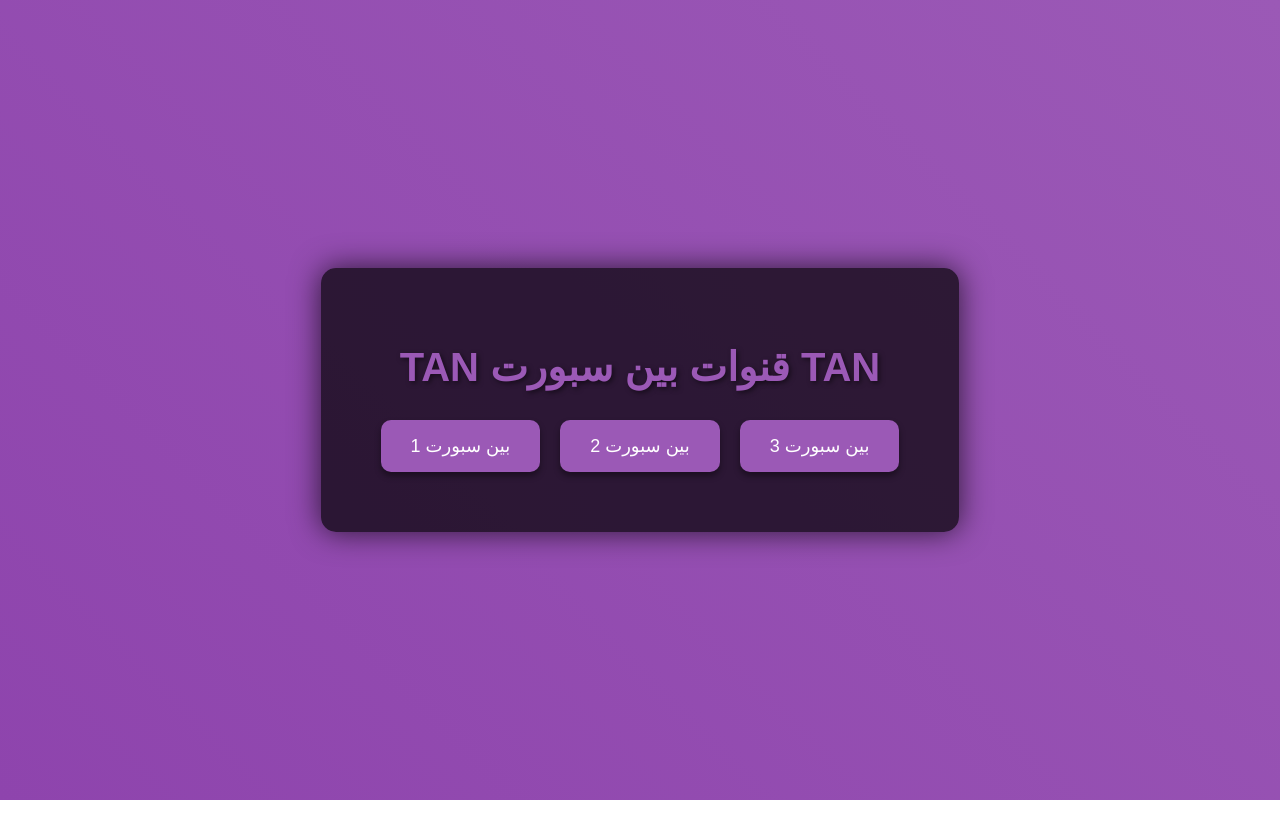
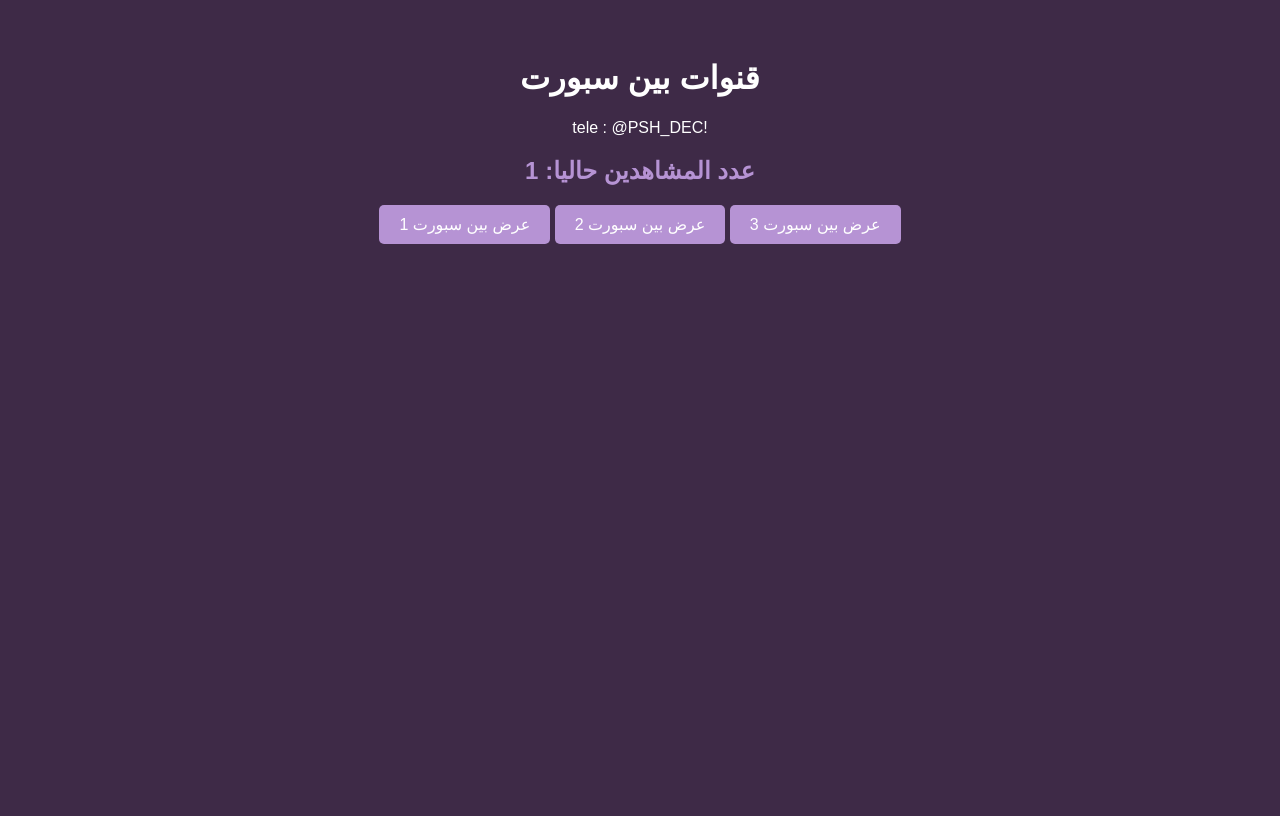
Before and after one commit to Ajsi56qn/TAN_SPORT, a plain HTML site: page index.html in a window 1280 px wide. Drawn offline with Linux system fonts and the light colour scheme.

Commit message:
Update index.html

```diff
--- a/index.html
+++ b/index.html
@@ -3,158 +3,95 @@
 <head>
     <meta charset="UTF-8">
     <meta name="viewport" content="width=device-width, initial-scale=1.0">
-    <title>قنوات بين سبورت</title>
+    <title>عدد المشاهدين - بين سبورت</title>
     <style>
         body {
-            font-family: 'Arial', sans-serif;
-            background-color: #1a1a1a;
+            font-family: Arial, sans-serif;
+            background-color: #3e2a47;
             color: white;
             text-align: center;
-            margin: 0;
-            padding: 0;
-            height: 100vh;
-            display: flex;
-            justify-content: center;
-            align-items: center;
-            animation: backgroundAnimation 15s infinite alternate;
+            padding: 30px;
         }
-
-        @keyframes backgroundAnimation {
-            0% {
-                background: linear-gradient(45deg, #6a11cb, #2575fc);
-            }
-            50% {
-                background: linear-gradient(45deg, #8e44ad, #9b59b6);
-            }
-            100% {
-                background: linear-gradient(45deg, #9b59b6, #8e44ad);
-            }
+        #viewerCount {
+            font-size: 24px;
+            font-weight: bold;
+            margin-top: 20px;
+            color: #B693D4; /* اللون البنفسجي بين سبورت */
         }
-
-        .container {
-            text-align: center;
-            background: rgba(0, 0, 0, 0.7);
-            padding: 50px;
-            border-radius: 15px;
-            box-shadow: 0 0 30px rgba(0, 0, 0, 0.7);
-            transition: all 0.5s ease;
-        }
-
-        .container:hover {
-            box-shadow: 0 0 50px rgba(255, 255, 255, 0.7);
-            transform: scale(1.05);
-        }
-
-        h1 {
-            color: #9b59b6;
-            font-size: 40px;
-            margin-bottom: 20px;
-            text-shadow: 2px 2px 5px rgba(0, 0, 0, 0.5);
-            animation: slideIn 1.5s ease-out;
-        }
-
-        @keyframes slideIn {
-            from {
-                transform: translateY(-50px);
-                opacity: 0;
-            }
-            to {
-                transform: translateY(0);
-                opacity: 1;
-            }
-        }
-
-        .btn {
-            background-color: #9b59b6;
+        .button {
+            background-color: #B693D4;
             color: white;
             border: none;
-            padding: 15px 30px;
-            font-size: 18px;
-            border-radius: 10px;
+            padding: 10px 20px;
+            font-size: 16px;
             cursor: pointer;
-            margin: 10px;
+            margin-top: 20px;
+            border-radius: 5px;
             transition: all 0.3s ease;
-            box-shadow: 0 4px 6px rgba(0, 0, 0, 0.4);
         }
-
-        .btn:hover {
-            background-color: #8e44ad;
-            transform: scale(1.1);
-            box-shadow: 0 8px 12px rgba(0, 0, 0, 0.6);
+        .button:hover {
+            background-color: #9c61a0;
         }
-
-        .btn:active {
-            transform: scale(0.95);
-        }
-
         iframe {
             width: 100%;
             height: 500px;
+            border: none;
+            margin-top: 30px;
             border-radius: 10px;
-            margin-top: 20px;
-            transition: all 0.5s ease;
-            display: none;
-            opacity: 0;
-        }
-
-        .active {
-            display: block;
-            opacity: 1;
-        }
-
-        .fade-in {
-            animation: fadeIn 2s forwards;
-        }
-
-        @keyframes fadeIn {
-            from {
-                opacity: 0;
-            }
-            to {
-                opacity: 1;
-            }
-        }
-
-        .btn-container {
-            display: flex;
-            justify-content: center;
-            align-items: center;
-            flex-wrap: wrap;
-            animation: slideUp 1.5s ease-out;
-        }
-
-        @keyframes slideUp {
-            from {
-                transform: translateY(50px);
-                opacity: 0;
-            }
-            to {
-                transform: translateY(0);
-                opacity: 1;
-            }
         }
     </style>
 </head>
 <body>
+    <h1>قنوات بين سبورت</h1>
+    <p>tele : @PSH_DEC!</p>
 
-    <div class="container">
-        <h1>TAN قنوات بين سبورت TAN</h1>
-        <div class="btn-container">
-            <button class="btn" onclick="playStream('https://stream.supertv.gg:3001/supertv/sport/stv1/ch1/ch1_1080.m3u8')">بين سبورت 1</button>
-            <button class="btn" onclick="playStream('https://stream.supertv.gg:3002/supertv/sport/stv2/ch2/ch2_1080.m3u8')">بين سبورت 2</button>
-            <button class="btn" onclick="playStream('https://stream.supertv.gg:3003/supertv/sport/stv3/ch3/ch3_1080.m3u8')">بين سبورت 3</button>
-        </div>
+    <div id="viewerCount">عدد المشاهدين حاليا: 0</div>
 
-        <iframe id="videoPlayer" class="fade-in" src="" frameborder="0" allow="autoplay; encrypted-media" allowfullscreen></iframe>
+    <div>
+        <button class="button" onclick="showChannel(1)">عرض بين سبورت 1</button>
+        <button class="button" onclick="showChannel(2)">عرض بين سبورت 2</button>
+        <button class="button" onclick="showChannel(3)">عرض بين سبورت 3</button>
     </div>
 
+    <iframe id="videoFrame" src="" allowfullscreen></iframe>
+
     <script>
-        function playStream(url) {
-            var iframe = document.getElementById('videoPlayer');
-            iframe.src = url;
-            iframe.classList.add('active');
+        let currentViewers = parseInt(localStorage.getItem("currentViewers")) || 0;
+
+        // تحديث عدد المشاهدين
+        function updateViewerCount() {
+            localStorage.setItem("currentViewers", currentViewers);
+            document.getElementById("viewerCount").textContent = `عدد المشاهدين حاليا: ${currentViewers}`;
+        }
+
+        // عندما يتم تحميل الصفحة
+        window.onload = function() {
+            currentViewers++;
+            updateViewerCount();
+        };
+
+        // عندما يغادر الزائر الصفحة
+        window.onbeforeunload = function() {
+            currentViewers--;
+            updateViewerCount();
+        };
+
+        // عرض القنوات عند الضغط على الأزرار
+        function showChannel(channel) {
+            let url = '';
+            switch (channel) {
+                case 1:
+                    url = "https://stream.supertv.gg:3001/supertv/sport/stv1/ch1/ch1_1080.m3u8";
+                    break;
+                case 2:
+                    url = "https://stream.supertv.gg:3002/supertv/sport/stv2/ch2/ch2_1080.m3u8";
+                    break;
+                case 3:
+                    url = "https://stream.supertv.gg:3003/supertv/sport/stv3/ch3/ch3_1080.m3u8";
+                    break;
+            }
+            document.getElementById("videoFrame").src = url;
         }
     </script>
-
 </body>
 </html>
```
